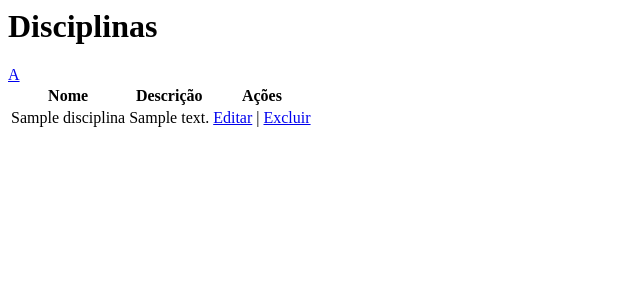
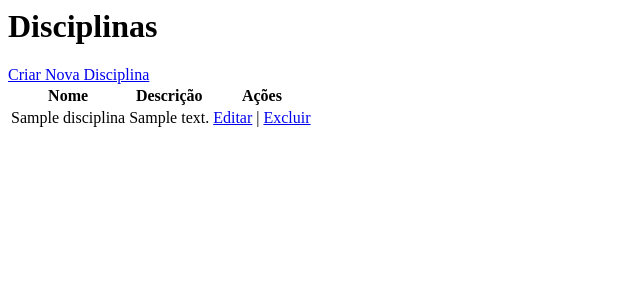
Before and after one commit to Projetto-Integrador/Mapa-da-Jornada, a Django app: page /disciplinas/ in a window 1280 px wide. Shown: the top 300 px of the page, without its empty margins (0-640 px from the left). Run offline with Django 5.2, Linux system fonts and the light colour scheme; data comes from the database, SQL or seed files in the repository; tables that the repository leaves empty hold one stand-in row (values such as "Sample post").

Commit message:
CRUD Completo

```diff
--- a/projeto/templates/disciplinas/lista.html
+++ b/projeto/templates/disciplinas/lista.html
@@ -1,7 +1,7 @@
 <!-- projeto/templates/disciplinas/lista.html -->
 <h1>Disciplinas</h1>
 <table>
-    <a href="{% url 'criar_disciplina' % }">A</a>
+    <a href="{% url 'projeto:criar_disciplina' %}">Criar Nova Disciplina</a>
     <thead>
         <tr>
             <th>Nome</th>
```
